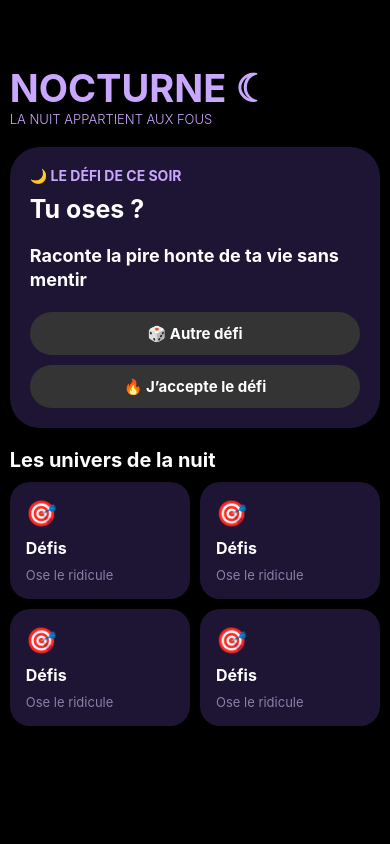
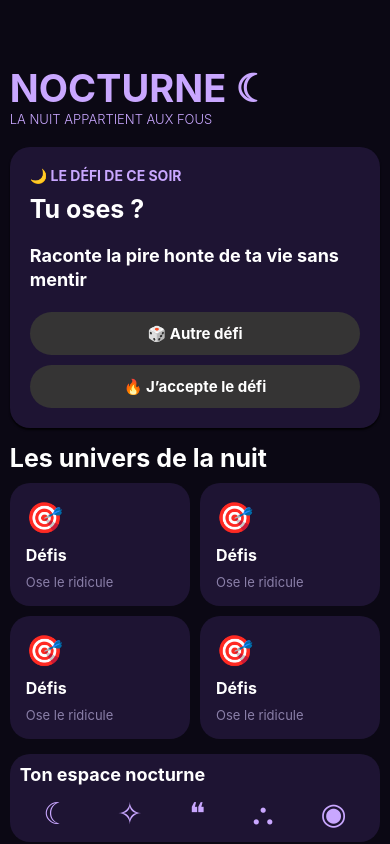
Before and after one commit to okagna/nocturne, a React Native app: screen / in a window 390 px wide. Built offline with nearby package versions, Linux system fonts and the light colour scheme.

Commit message:
implementation du footer

```diff
--- a/composants/Cartes.js
+++ b/composants/Cartes.js
@@ -19,7 +19,17 @@ const styles = StyleSheet.create({
     padding: 16,},
 
 
-  emoji: { fontSize: 25, marginBottom: 10 },
-  titre: { color: '#fff', fontSize: 16,marginBottom: 9, fontWeight: '700' },
-  sousTitre: { color: '#8A7FA8', fontSize: 13 },
+  emoji: {
+    fontSize: 30,
+    marginBottom: 10
+  },
+  titre: {
+    color: '#fff',
+    fontSize: 16,
+    marginBottom: 9,
+    fontWeight: '700' },
+
+  sousTitre: {
+    color: '#8A7FA8',
+    fontSize: 13 },
 });
--- /dev/null
+++ b/composants/Footer.js
@@ -0,0 +1,51 @@
+import { StyleSheet, Text, View } from 'react-native';
+
+// Les props arrivent entre { } : ce sont les "réglages" donnés par le parent
+export default function Footer({ acc, defis, confessions, potes, profil }) {
+  return (
+    <View style={styles.foot}>
+        <Text style={styles.espace}>Ton espace nocturne</Text>
+
+      <View style={styles.icones}>
+      <Text style={styles.icone}>{acc}</Text>
+
+      <Text style={styles.icone}>{defis}</Text>
+      <Text style={styles.icone}>{confessions}</Text>
+      <Text style={styles.icone}>{potes}</Text>
+      <Text style={styles.icone}>{profil}</Text>
+    </View>
+    </View>
+  );
+}
+
+const styles = StyleSheet.create({
+  foot: {
+    backgroundColor: '#1E1433',
+    borderRadius: 20,
+    padding: 10,
+    marginTop:15,
+    width:'95%'
+  },
+
+    espace: {
+      color: '#ffffff',
+      fontSize: 18,
+    fontWeight:'bold' },
+
+ icones: {
+    flexDirection:'row',
+    justifyContent:'space-around',
+    marginTop: 10,
+
+  },
+
+
+  icone: {
+    fontSize: 30,
+
+        color: '#C9A7FF',
+
+    },
+
+
+});
--- a/pages/Accueil.js
+++ b/pages/Accueil.js
@@ -2,7 +2,7 @@
 import { useState } from 'react';
 import { StyleSheet, Text, View, Pressable, Alert } from 'react-native';
 import Bloc from '../composants/Cartes';
-
+import Footer from '../composants/Footer';
 const DEFIS = [
   "Envoie un compliment sincère à quelqu'un de ton groupe",
   "Imite un pote du groupe, les autres doivent deviner qui c'est",
@@ -64,11 +64,18 @@ export default function Accueil() {
 
 
 
-    <View style={styles.defconf2}>
+    <View style={styles.defconf1}>
       <Bloc emoji="🎯" titre="Défis" sousTitre="Ose le ridicule" />
       <Bloc emoji="🎯" titre="Défis" sousTitre="Ose le ridicule" />
 
     </View>
+
+      <Footer
+      acc="☾"
+      defis="✧"
+      confessions="❝"
+      potes="⛬"
+      profil="◉"  />
 
  </View>
   );
@@ -77,7 +84,7 @@ export default function Accueil() {
 const styles = StyleSheet.create({
   container: {
     flex: 1,
-    backgroundColor: '#000',
+    backgroundColor: '#0B0814',
     alignItems: 'center',
     justifyContent: 'flex-start',
     paddingTop: 65,
@@ -112,7 +119,7 @@ const styles = StyleSheet.create({
     justifyContent: 'flex-start',
     paddingHorizontal: 20,
     paddingVertical: 20,
-    borderRadius: 30,
+    borderRadius: 20,
     backgroundColor: '#1E1433',
     width: '95%',
     minHeight: '20%',
@@ -183,21 +190,14 @@ const styles = StyleSheet.create({
     marginTop: 10,
     gap: 10,},
 
-      defconf2: {
-    flexDirection: 'row',
-    width: '95%',
-    marginTop: 10,
-    gap: 10,},
 
     univers: {
       color: '#ffff',
       fontWeight: 'bold',
-      fontSize: 20,
+      fontSize: 25,
       width: '95%',
-      marginTop: 20,
+      marginTop: 15,
 },
 
 
-
-
 });
```
